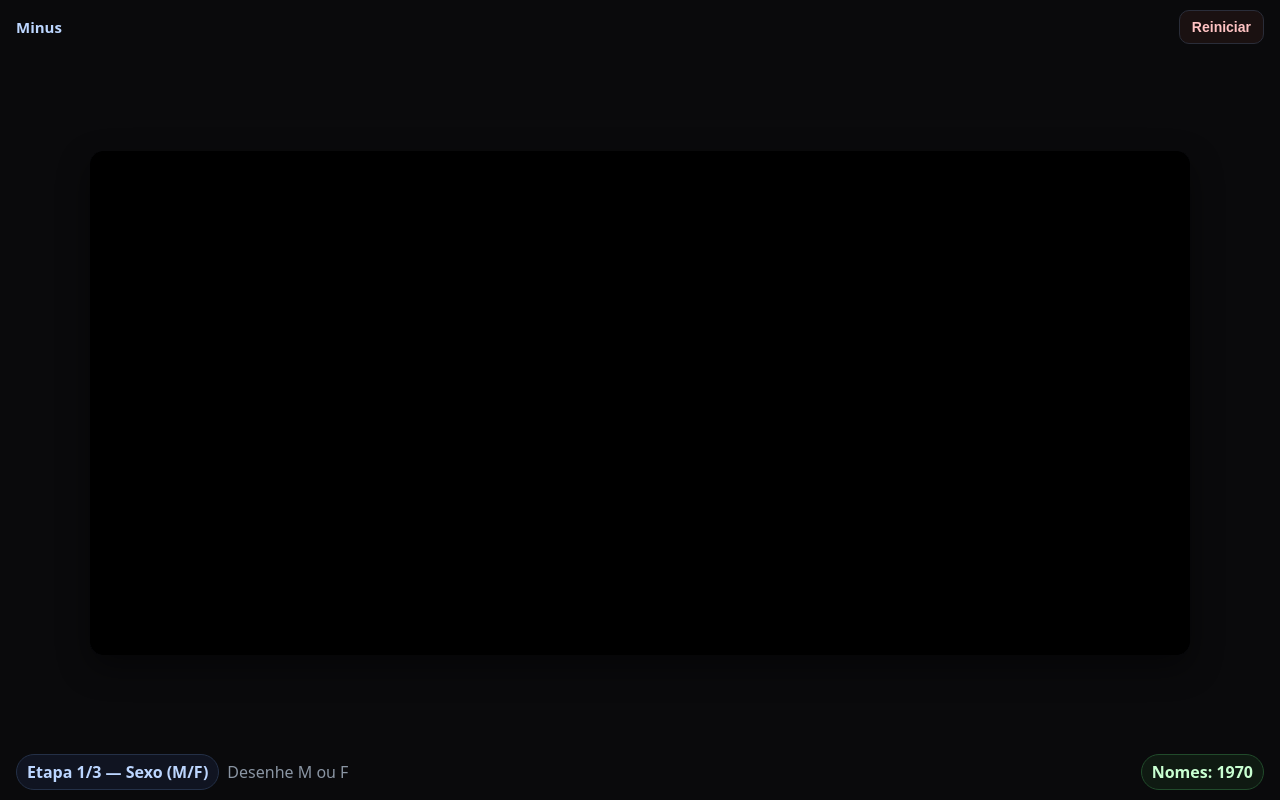
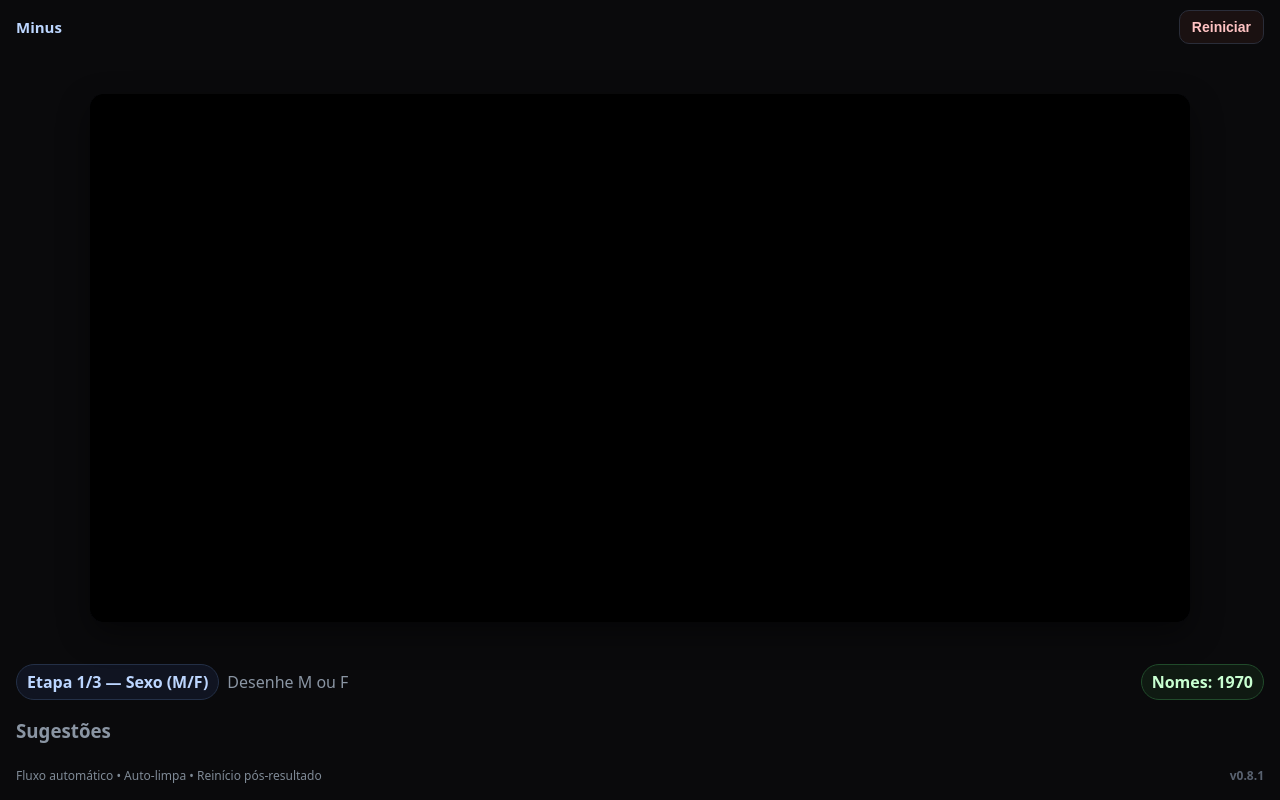
Before and after one commit to 100ratings/minus, a plain HTML site: page index.html in a window 1280 px wide. Drawn offline with Linux system fonts and the light colour scheme.

Commit message:
Update index.html

```diff
--- a/index.html
+++ b/index.html
@@ -55,7 +55,7 @@
   }
   .stage-wrap{
     width:92%;  /* antes 100% → agora 92% pra sobrar borda de rolagem */
-    height:63vh; min-height:440px; max-width:1100px;
+    height:66vh; min-height:440px; max-width:1100px;
     border-radius:var(--radius); overflow:hidden; background:#000;
     box-shadow:0 0 0 1px #1f2330 inset, 0 12px 32px rgba(0,0,0,.45);
     position:relative; touch-action:none;
@@ -110,6 +110,17 @@
       <span id="hint" class="muted">Desenhe: M/F → 1–9 → 3 letras</span>
       <span id="status" class="badge" style="margin-left:auto">Carregando…</span>
     </div>
+
+    <section>
+      <h3 class="muted" style="margin:8px 0 6px">Sugestões</h3>
+      <div id="result" class="results" aria-live="polite"></div>
+    </section>
+  </main>
+
+  <div class="footer">
+    <div>Fluxo automático • Auto-limpa • Reinício pós-resultado</div>
+    <div class="version">v0.8.1</div>
+  </div>
 
 <script>
 /* === configuração básica (mesma da v0.8.0) === */
```
